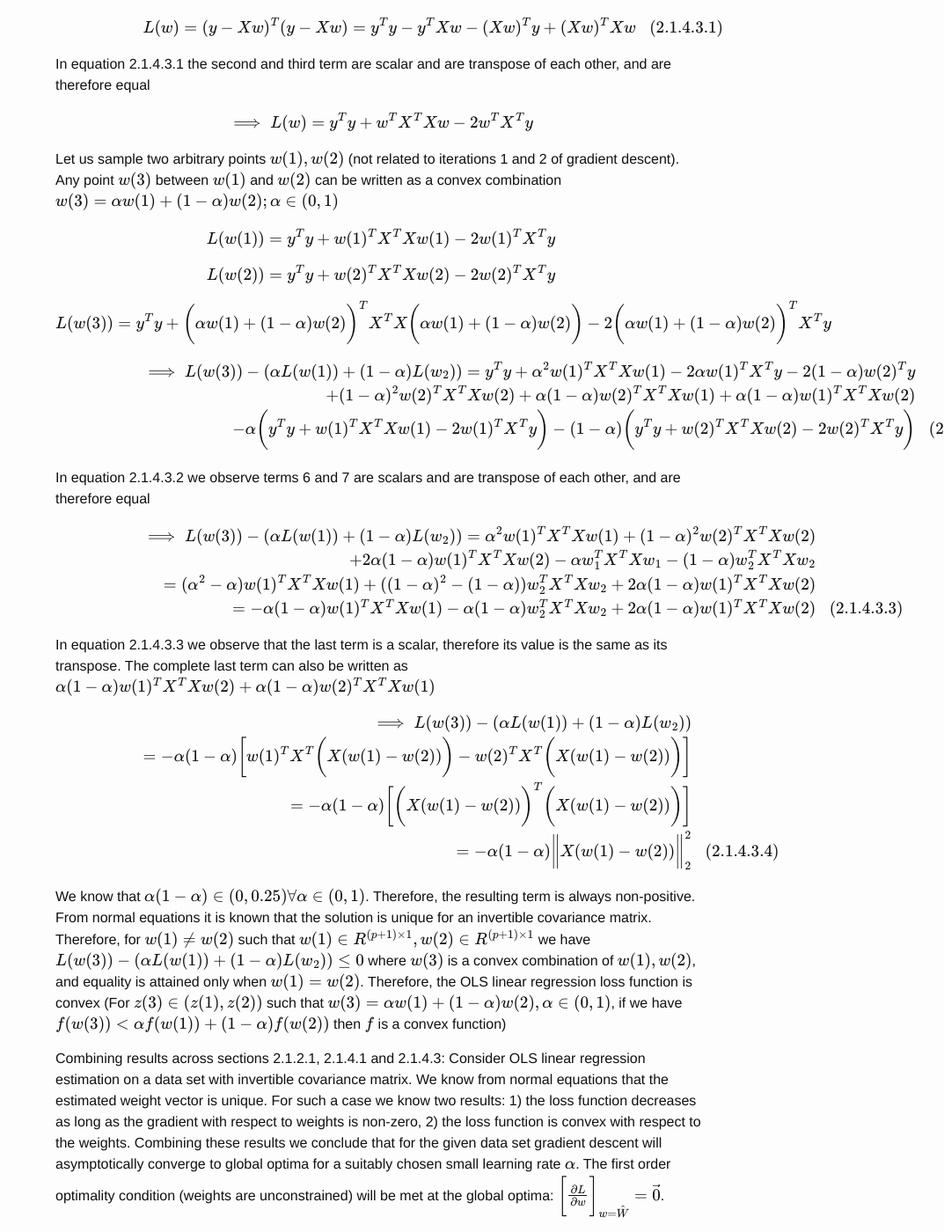
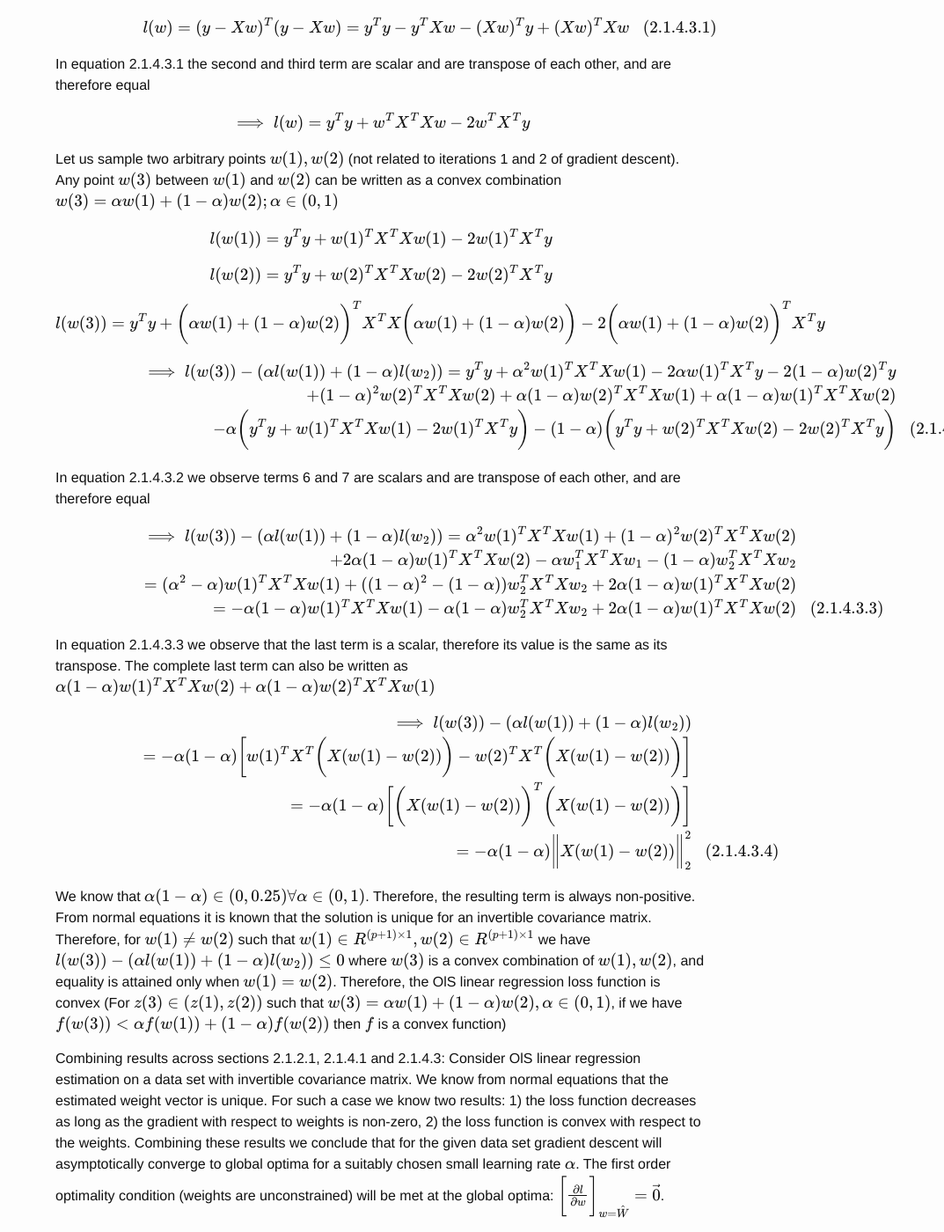
Before and after one commit to SNaveenMathew/ml_book, a Jekyll site: the page built from linear_regression.md, in a window 1280 px wide and 1400 px high, scrolled down 12553 px. Shown: the whole window at 88% size, without its empty margins (207-1280 px from the left). Built offline with Jekyll 4.4.1, drawn with Linux system fonts in a browser that asks for light colours; our own code applies the rules of GitHub Pages for plain Markdown files; formulas are drawn with MathJax 3; some of the changed text lies outside the part shown.

Commit message:
Fixed L to l in GD convergence

```diff
--- a/linear_regression.md
+++ b/linear_regression.md
@@ -304,22 +304,22 @@ From the above analysis we understand that pre-computing the residues and reusin
 
 Let us assume that the covariance matrix is invertible. From undergrad optimization courses we understand that convexity is an important property for a minimization problem. Let us try to understand whether the loss function is convex. For this section let us consider a linear regression model $Y = XW + \epsilon$ that is estimate using $\hat{y} = X\hat{W} + \hat{e}$. For simplicity let us use the result from equation 2.1.2.1.1.3 is valid for multiple linear regression - therefore, the regression line will always pass through $(\bar{X}, \bar{y})$ for any instantaneous value of $w$. Also, for a given dataset $[(X^{(i)}, y^{(i)})]$, the current value of loss is a function of $w$ (instantaneous value, not the estimate).
 
-$$L(w) = (y - Xw)^T (y - Xw) = y^Ty - y^T Xw - (Xw)^Ty + (Xw)^T Xw \tag{2.1.4.3.1}$$
+$$l(w) = (y - Xw)^T (y - Xw) = y^Ty - y^T Xw - (Xw)^Ty + (Xw)^T Xw \tag{2.1.4.3.1}$$
 
 In equation 2.1.4.3.1 the second and third term are scalar and are transpose of each other, and are therefore equal
 
-$$\implies L(w) = y^Ty + w^TX^TXw - 2w^TX^Ty$$
+$$\implies l(w) = y^Ty + w^TX^TXw - 2w^TX^Ty$$
 
 Let us sample two arbitrary points $w(1), w(2)$ (not related to iterations 1 and 2 of gradient descent). Any point $w(3)$ between $w(1)$ and $w(2)$ can be written as a convex combination $w(3) = \alpha w(1) + (1-\alpha) w(2); \alpha \in (0, 1)$
 
-$$L(w(1)) = y^Ty + w(1)^TX^TXw(1) - 2w(1)^TX^Ty$$
+$$l(w(1)) = y^Ty + w(1)^TX^TXw(1) - 2w(1)^TX^Ty$$
 
-$$L(w(2)) = y^Ty + w(2)^TX^TXw(2) - 2w(2)^TX^Ty$$
+$$l(w(2)) = y^Ty + w(2)^TX^TXw(2) - 2w(2)^TX^Ty$$
 
-$$L(w(3)) = y^Ty + \bigg(\alpha w(1) + (1 - \alpha)w(2)\bigg)^TX^TX\bigg(\alpha w(1) + (1 - \alpha)w(2)\bigg) - 2\bigg(\alpha w(1) + (1 - \alpha)w(2)\bigg)^TX^Ty$$
+$$l(w(3)) = y^Ty + \bigg(\alpha w(1) + (1 - \alpha)w(2)\bigg)^TX^TX\bigg(\alpha w(1) + (1 - \alpha)w(2)\bigg) - 2\bigg(\alpha w(1) + (1 - \alpha)w(2)\bigg)^TX^Ty$$
 
 $$\begin{eqnarray}
-\implies L(w(3)) - (\alpha L(w(1)) + (1-\alpha) L(w_2)) = y^Ty +\alpha^2 w(1)^T X^TXw(1) - 2 \alpha w(1)^TX^Ty - 2(1-\alpha)w(2)^Ty \nonumber \\
+\implies l(w(3)) - (\alpha l(w(1)) + (1-\alpha) l(w_2)) = y^Ty +\alpha^2 w(1)^T X^TXw(1) - 2 \alpha w(1)^TX^Ty - 2(1-\alpha)w(2)^Ty \nonumber \\
 + (1-\alpha)^2 w(2)^T X^TXw(2) +
 \alpha(1-\alpha) w(2)^TX^TXw(1) + \alpha(1-\alpha)w(1)^TX^TXw(2) \nonumber \\ -\alpha\bigg( y^Ty  + w(1)^TX^TXw(1) - 2w(1)^TX^Ty \bigg) - (1 - \alpha) \bigg( y^Ty + w(2)^TX^TXw(2) - 2w(2)^TX^Ty \bigg) \tag{2.1.4.3.2}
 \end{eqnarray}$$
@@ -327,7 +327,7 @@ $$\begin{eqnarray}
 In equation 2.1.4.3.2 we observe terms 6 and 7 are scalars and are transpose of each other, and are therefore equal
 
 $$\begin{eqnarray}
-\implies L(w(3)) - (\alpha L(w(1)) + (1-\alpha) L(w_2)) = \alpha^2 w(1)^TX^TXw(1) + (1-\alpha)^2 w(2)^TX^TXw(2) \nonumber \\
+\implies l(w(3)) - (\alpha l(w(1)) + (1-\alpha) l(w_2)) = \alpha^2 w(1)^TX^TXw(1) + (1-\alpha)^2 w(2)^TX^TXw(2) \nonumber \\
 + 2\alpha(1-\alpha)w(1)^TX^TXw(2) - \alpha w_1^TX^TXw_1 - (1-\alpha) w_2^TX^TXw_2 \nonumber \\
 = (\alpha^2-\alpha)w(1)^TX^TXw(1) + ((1-\alpha)^2-(1-\alpha))w_2^TX^TXw_2 + 2\alpha(1-\alpha)w(1)^TX^TXw(2) \nonumber \\
 = -\alpha(1-\alpha)w(1)^TX^TXw(1) -\alpha(1-\alpha)w_2^TX^TXw_2 + 2\alpha(1-\alpha)w(1)^TX^TXw(2) \tag{2.1.4.3.3}
@@ -336,14 +336,16 @@ $$\begin{eqnarray}
 In equation 2.1.4.3.3 we observe that the last term is a scalar, therefore its value is the same as its transpose. The complete last term can also be written as $\alpha(1-\alpha)w(1)^TX^TXw(2) + \alpha(1-\alpha)w(2)^TX^TXw(1)$
 
 $$\begin{eqnarray}
-\implies L(w(3)) - (\alpha L(w(1)) + (1-\alpha) L(w_2)) \nonumber \\
+\implies l(w(3)) - (\alpha l(w(1)) + (1-\alpha) l(w_2)) \nonumber \\
 = -\alpha(1-\alpha)\bigg[w(1)^TX^T\bigg(X(w(1)-w(2))\bigg) - w(2)^TX^T \bigg(X(w(1)-w(2))\bigg) \bigg] \nonumber \\
 = -\alpha(1-\alpha)\bigg[ \bigg(X(w(1)-w(2))\bigg)^T \bigg(X(w(1)-w(2))\bigg) \bigg] \nonumber \\
 = -\alpha(1-\alpha)\bigg\lVert X(w(1)-w(2)) \bigg\rVert_2^2 \tag{2.1.4.3.4}
 \end{eqnarray}$$
 
-We know that $\alpha(1-\alpha) \in (0, 0.25) \forall \alpha \in (0,1)$. Therefore, the resulting term is always non-positive. From normal equations it is known that the solution is unique for an invertible covariance matrix. Therefore, for $w(1) \neq w(2)$ such that $w(1) \in R^{(p+1)\times 1}, w(2) \in R^{(p+1)\times 1}$ we have $L(w(3)) - (\alpha L(w(1)) + (1-\alpha) L(w_2)) \le 0$ where $w(3)$ is a convex combination of $w(1), w(2)$, and equality is attained only when $w(1) = w(2)$. Therefore, the OLS linear regression loss function is convex (For $z(3) \in (z(1), z(2))$ such that $w(3) = \alpha w(1) + (1-\alpha)w(2), \alpha \in (0,1)$, if we have $f(w(3)) < \alpha f(w(1)) + (1-\alpha)f(w(2))$ then $f$ is a convex function)
+We know that $\alpha(1-\alpha) \in (0, 0.25) \forall \alpha \in (0,1)$. Therefore, the resulting term is always non-positive. From normal equations it is known that the solution is unique for an invertible covariance matrix. Therefore, for $w(1) \neq w(2)$ such that $w(1) \in R^{(p+1)\times 1}, w(2) \in R^{(p+1)\times 1}$ we have $l(w(3)) - (\alpha l(w(1)) + (1-\alpha) l(w_2)) \le 0$ where $w(3)$ is a convex combination of $w(1), w(2)$, and equality is attained only when $w(1) = w(2)$. Therefore, the OlS linear regression loss function is convex (For $z(3) \in (z(1), z(2))$ such that $w(3) = \alpha w(1) + (1-\alpha)w(2), \alpha \in (0,1)$, if we have $f(w(3)) < \alpha f(w(1)) + (1-\alpha)f(w(2))$ then $f$ is a convex function)
 
-Combining results across sections 2.1.2.1, 2.1.4.1 and 2.1.4.3: Consider OLS linear regression estimation on a data set with invertible covariance matrix. We know from normal equations that the estimated weight vector is unique. For such a case we know two results: 1) the loss function decreases as long as the gradient with respect to weights is non-zero, 2) the loss function is convex with respect to the weights. Combining these results we conclude that for the given data set gradient descent will asymptotically converge to global optima for a suitably chosen small learning rate $\alpha$. The first order optimality condition (weights are unconstrained) will be met at the global optima: $\bigg[\frac{\partial L}{\partial w}\bigg]_{w=\hat{W}} = \vec{0}$.
+Combining results across sections 2.1.2.1, 2.1.4.1 and 2.1.4.3: Consider OlS linear regression estimation on a data set with invertible covariance matrix. We know from normal equations that the estimated weight vector is unique. For such a case we know two results: 1) the loss function decreases as long as the gradient with respect to weights is non-zero, 2) the loss function is convex with respect to the weights. Combining these results we conclude that for the given data set gradient descent will asymptotically converge to global optima for a suitably chosen small learning rate $\alpha$. The first order optimality condition (weights are unconstrained) will be met at the global optima: $\bigg[\frac{\partial l}{\partial w}\bigg]_{w=\hat{W}} = \vec{0}$.
 
-For a function $f$ of $w \in R^{1}$ that is minimized at $\hat{w}$ we know that $\bigg[\frac{\partial^2 f}{\partial w^2}\bigg]_{w=\hat{w}} > 0$.
+For a function $f$ of $w \in R^{1}$ that is minimized at $\hat{w}$ we know that $\bigg[\frac{\partial^2 f}{\partial w^2}\bigg]_{w=\hat{w}} > 0$. Differentiating equation 2.1.2.1.1.b with respect to $W^T$ we get:
+
+$$\frac{\partial^2 l}{\partial W\partial W^T} = 2 X^T X$$
```
